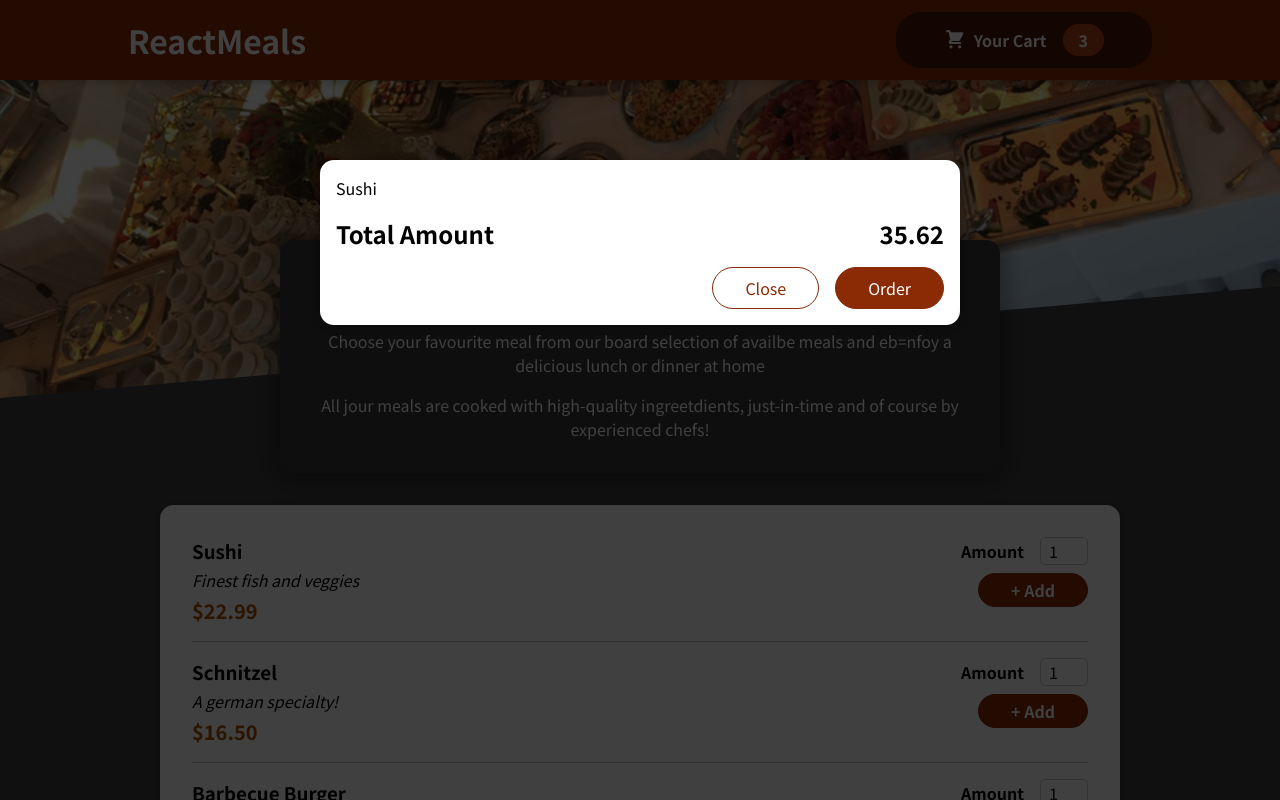
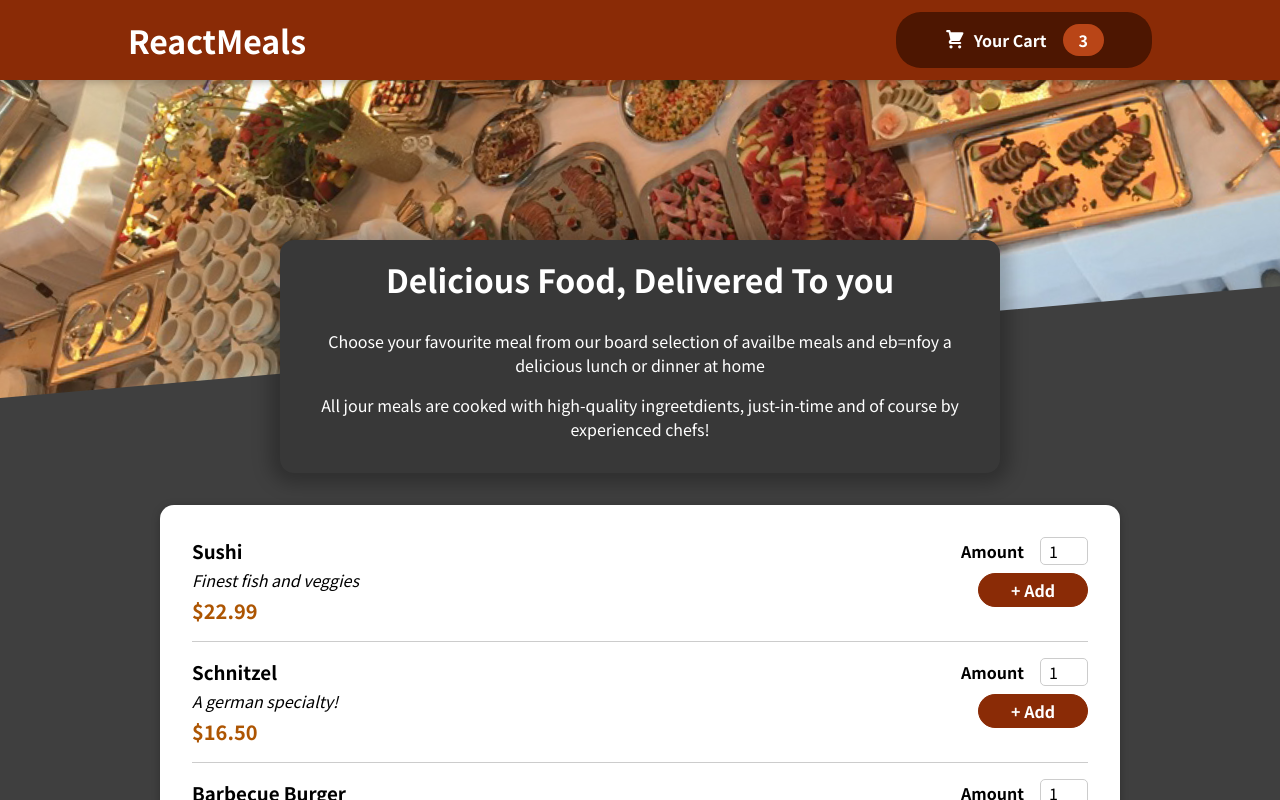
Before and after one commit to Alexander-OE/cart, a React (Create React App) app: page / in a window 1280 px wide. Shown: the top 800 px of the page. Built offline with nearby package versions, Linux system fonts and the light colour scheme.

Commit message:
add modal functionality

```diff
--- a/src/App.js
+++ b/src/App.js
@@ -1,11 +1,23 @@
 import Header from "./components/Layout/Header";
 import Meals from "./components/Meals/Meals";
 import Cart from "./components/Cart/Cart";
+import { useState } from "react";
 function App() {
+  const [cartIsShown, setCartIsShown] = useState(false)
+
+   const showCartHandler = () =>{
+    setCartIsShown(true)
+   }
+
+
+const hideCartHandler = () =>{
+  setCartIsShown(false)
+}
+
   return (
     <>
-    <Cart />
-      <Header />
+   {cartIsShown &&  <Cart onClose={hideCartHandler} />}
+      <Header onShowCart={showCartHandler} />
       <main>
         <Meals />
       </main>
--- a/src/components/Cart/Cart.js
+++ b/src/components/Cart/Cart.js
@@ -10,14 +10,14 @@
   );
 
   return (
-    <Modal>
+    <Modal onClose={props.onClose}>
       {cartItems}
       <div className={classes.total}>
         <span>Total Amount</span>
         <span>35.62</span>
       </div>
       <div className={classes.actions}>
-    <button className={classes['button--alt']}>Close</button>
+    <button className={classes['button--alt']} onClick={props.onClose}>Close</button>
     <button className={classes.button}>Order</button>
       </div>
     </Modal>
--- a/src/components/Layout/Header.js
+++ b/src/components/Layout/Header.js
@@ -1,11 +1,11 @@
 import mealsImage from "../../assets/meals.jpg"
 import classes from "./Header.module.css"
 import HeaderCartButton from "./HeaderCartButton";
-const Header = () => {
+const Header = (props) => {
   return <>
     <header className={classes.header}>
         <h1>ReactMeals</h1>
-        <HeaderCartButton />
+        <HeaderCartButton onClick={props.onShowCart} />
     </header>
     <div className={classes['main-image']}>
         <img src={mealsImage} alt="A table full of delicious food" />
--- a/src/components/Layout/HeaderCartButton.js
+++ b/src/components/Layout/HeaderCartButton.js
@@ -4,7 +4,7 @@
 const HeaderCartButton = (props) => {
   return (
     <>
-      <button className={classes.button}>
+      <button className={classes.button} onClick={props.onClick}>
         <span className={classes.icon}>
             <CartIcon />
         </span>
--- a/src/components/UI/Modal.js
+++ b/src/components/UI/Modal.js
@@ -2,7 +2,7 @@
 import ReactDOM from "react-dom";
 
 const Backdrop = (props) => {
-  return <div className={classes.backdrop} />;
+  return <div className={classes.backdrop} onClick={props.onClose} />;
 };
 
 const ModalOverlay = (props) => {
@@ -18,7 +18,7 @@
 const Modal = (props) => {
   return (
     <>
-      {ReactDOM.createPortal(<Backdrop />, portalElement)}
+      {ReactDOM.createPortal(<Backdrop onClose={props.onClose} />, portalElement)}
 
       {ReactDOM.createPortal(
         <ModalOverlay>{props.children}</ModalOverlay>,
```
